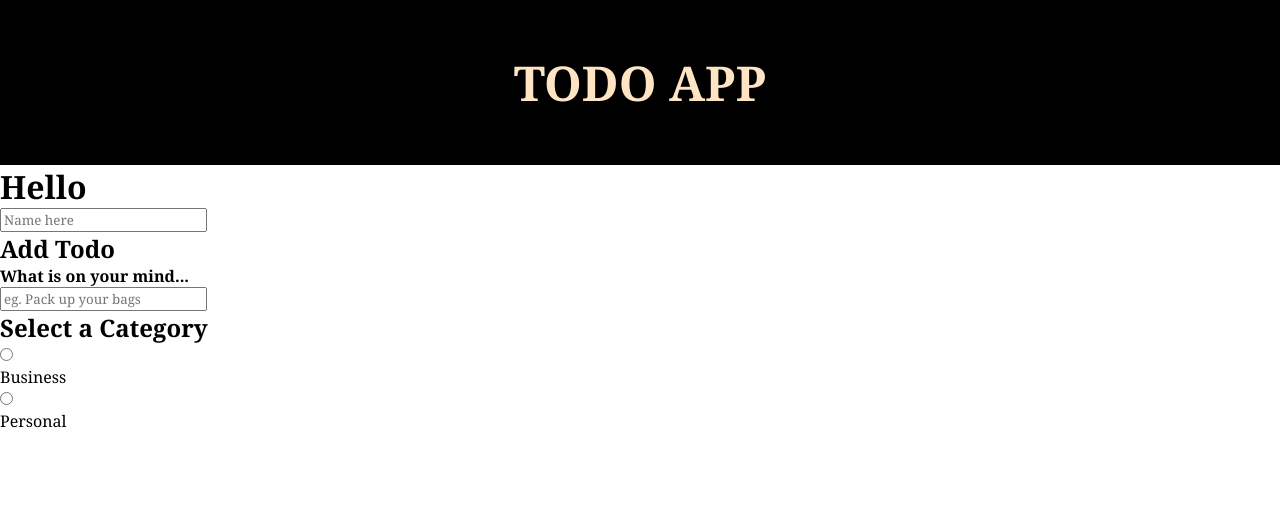
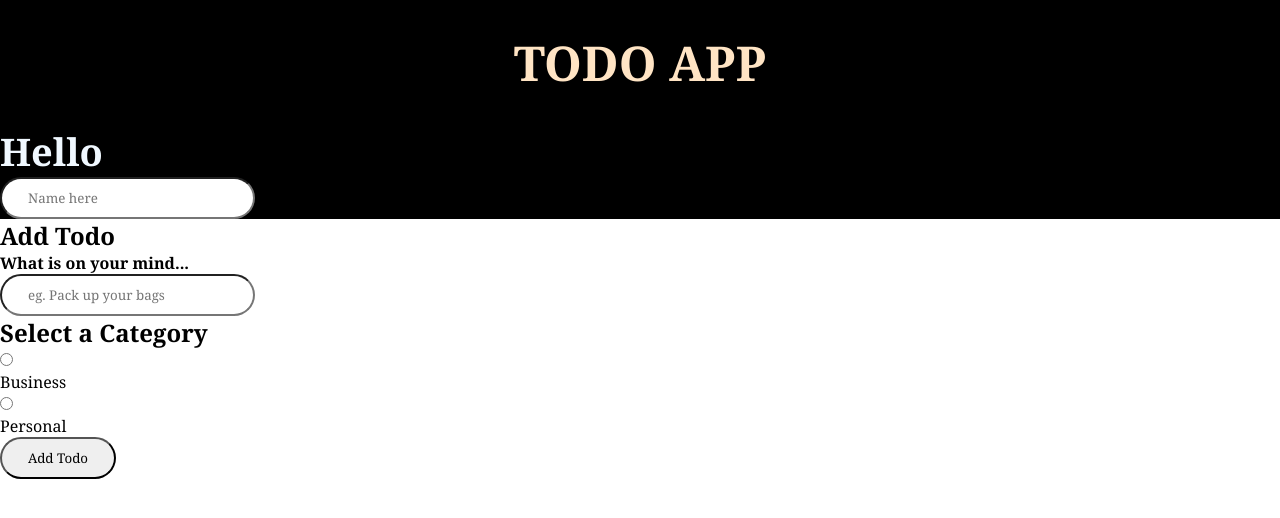
Before and after one commit to kenya194/reactToDo, a React (Create React App) app: page / in a window 1280 px wide. Shown: the top 518 px of the page. Built offline with nearby package versions, Linux system fonts and the light colour scheme.

Commit message:
modification

```diff
--- a/src/App.js
+++ b/src/App.js
@@ -3,7 +3,6 @@ import './index.css';
 import Navbar from "./navbar";
 import Header from "./header";
 import Section from "./section";
-import Category from './category';
 
 function App() {
 
@@ -17,7 +16,6 @@ function App() {
     </div>
     <div>
       <Section />
-      <Category />
     </div>
 
   </div>
--- a/src/category.js
+++ b/src/category.js
@@ -9,12 +9,13 @@ const Category = () => {
             </label>
 
 
-
             <label>
                 <input type="radio" id="category2" value='personal'></input>
                 <span className="bubble Personal"></span>
                 <div>Personal</div>
             </label>
+
+            <input type="submit" value='Add Todo'></input>
         </div>
      );
 }
--- a/src/header.js
+++ b/src/header.js
@@ -1,4 +1,5 @@
 function Header() {
+
     return (
         <div className="greetings">
             <h1 className="title">Hello </h1>
--- a/src/index.css
+++ b/src/index.css
@@ -5,7 +5,7 @@
 
 .navbar{
   background-color:black ;
-  padding: 50px;
+  padding: 30px;
 }
 
 .navbar h1{
@@ -13,3 +13,21 @@
   font-size: 3rem;
   color: bisque;
 }
+
+.greetings{
+  background-color: black;
+  padding: 50;
+
+}
+.greetings h1{
+  color: aliceblue;
+  padding: 15px, 0, 15px, 0;
+  font-size: 38px;
+}
+
+input{
+  color: black;
+  border-radius: 89px;
+    padding: 10px 26px;
+    outline: 0;
+}
--- a/src/section.js
+++ b/src/section.js
@@ -1,3 +1,5 @@
+import Category from "./category";
+
 const Section = () => {
     return (
         <div>
@@ -6,6 +8,7 @@ const Section = () => {
                 <h4>What is on your mind...</h4>
                 <input type='text' id='content' placeholder="eg. Pack up your bags"></input>
             </form>
+            <Category />
         </div>
      );
 }
```
Also changed, not shown: src/logo.svg (deleted).
